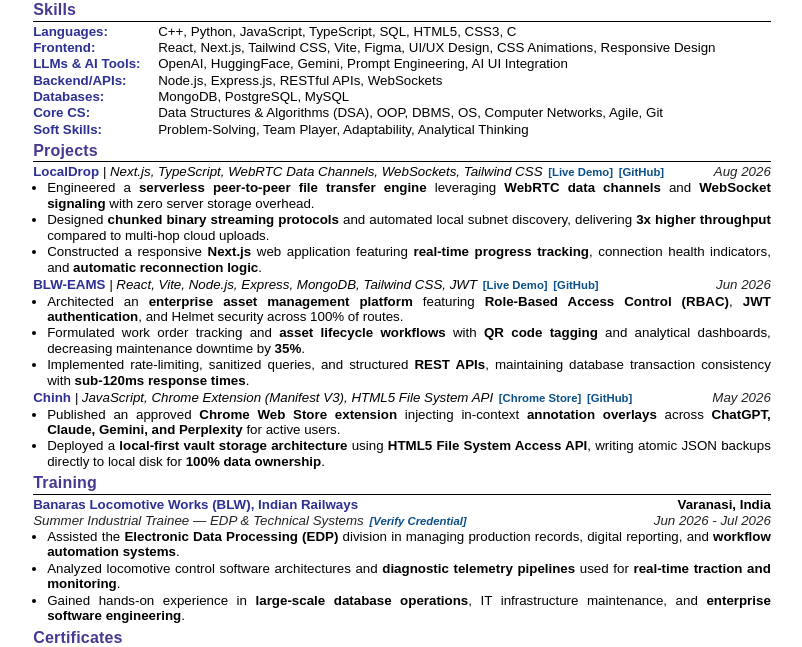
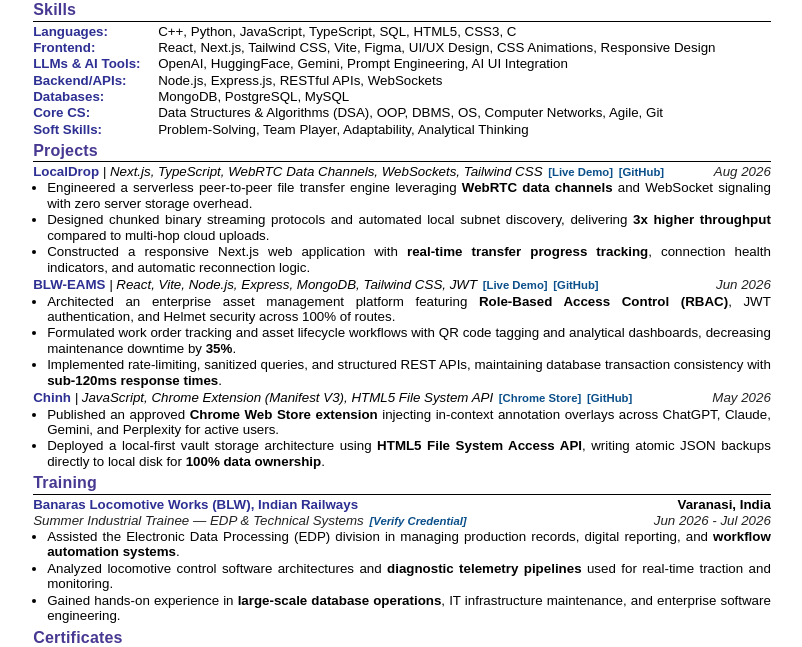
Before and after one commit to shivansh01-24/Portlo3d, a plain HTML site: page fischer/Shivansh_Srivastava_Resume.html in a window 1280 px wide. Shown: the part 84-731 px from the top of the page, without its empty margins (238-1040 px from the left). Drawn offline with Linux system fonts and the light colour scheme.

Commit message:
Streamline and refine keyword highlights to be clean, subtle, and high-impact

```diff
--- a/fischer/Shivansh_Srivastava_Resume.html
+++ b/fischer/Shivansh_Srivastava_Resume.html
@@ -239,9 +239,9 @@
         <span class="entry-date">Aug 2026</span>
       </div>
       <ul>
-        <li>Engineered a <strong>serverless peer-to-peer file transfer engine</strong> leveraging <strong>WebRTC data channels</strong> and <strong>WebSocket signaling</strong> with zero server storage overhead.</li>
-        <li>Designed <strong>chunked binary streaming protocols</strong> and automated local subnet discovery, delivering <strong>3x higher throughput</strong> compared to multi-hop cloud uploads.</li>
-        <li>Constructed a responsive <strong>Next.js</strong> web application featuring <strong>real-time progress tracking</strong>, connection health indicators, and <strong>automatic reconnection logic</strong>.</li>
+        <li>Engineered a serverless peer-to-peer file transfer engine leveraging <strong>WebRTC data channels</strong> and WebSocket signaling with zero server storage overhead.</li>
+        <li>Designed chunked binary streaming protocols and automated local subnet discovery, delivering <strong>3x higher throughput</strong> compared to multi-hop cloud uploads.</li>
+        <li>Constructed a responsive Next.js web application with <strong>real-time transfer progress tracking</strong>, connection health indicators, and automatic reconnection logic.</li>
       </ul>
     </div>
 
@@ -256,9 +256,9 @@
         <span class="entry-date">Jun 2026</span>
       </div>
       <ul>
-        <li>Architected an <strong>enterprise asset management platform</strong> featuring <strong>Role-Based Access Control (RBAC)</strong>, <strong>JWT authentication</strong>, and Helmet security across 100% of routes.</li>
-        <li>Formulated work order tracking and <strong>asset lifecycle workflows</strong> with <strong>QR code tagging</strong> and analytical dashboards, decreasing maintenance downtime by <strong>35%</strong>.</li>
-        <li>Implemented rate-limiting, sanitized queries, and structured <strong>REST APIs</strong>, maintaining database transaction consistency with <strong>sub-120ms response times</strong>.</li>
+        <li>Architected an enterprise asset management platform featuring <strong>Role-Based Access Control (RBAC)</strong>, JWT authentication, and Helmet security across 100% of routes.</li>
+        <li>Formulated work order tracking and asset lifecycle workflows with QR code tagging and analytical dashboards, decreasing maintenance downtime by <strong>35%</strong>.</li>
+        <li>Implemented rate-limiting, sanitized queries, and structured REST APIs, maintaining database transaction consistency with <strong>sub-120ms response times</strong>.</li>
       </ul>
     </div>
 
@@ -273,8 +273,8 @@
         <span class="entry-date">May 2026</span>
       </div>
       <ul>
-        <li>Published an approved <strong>Chrome Web Store extension</strong> injecting in-context <strong>annotation overlays</strong> across <strong>ChatGPT, Claude, Gemini, and Perplexity</strong> for active users.</li>
-        <li>Deployed a <strong>local-first vault storage architecture</strong> using <strong>HTML5 File System Access API</strong>, writing atomic JSON backups directly to local disk for <strong>100% data ownership</strong>.</li>
+        <li>Published an approved <strong>Chrome Web Store extension</strong> injecting in-context annotation overlays across ChatGPT, Claude, Gemini, and Perplexity for active users.</li>
+        <li>Deployed a local-first vault storage architecture using <strong>HTML5 File System Access API</strong>, writing atomic JSON backups directly to local disk for <strong>100% data ownership</strong>.</li>
       </ul>
     </div>
   </div>
@@ -292,9 +292,9 @@
         <span class="entry-date">Jun 2026 - Jul 2026</span>
       </div>
       <ul>
-        <li>Assisted the <strong>Electronic Data Processing (EDP)</strong> division in managing production records, digital reporting, and <strong>workflow automation systems</strong>.</li>
-        <li>Analyzed locomotive control software architectures and <strong>diagnostic telemetry pipelines</strong> used for <strong>real-time traction and monitoring</strong>.</li>
-        <li>Gained hands-on experience in <strong>large-scale database operations</strong>, IT infrastructure maintenance, and <strong>enterprise software engineering</strong>.</li>
+        <li>Assisted the Electronic Data Processing (EDP) division in managing production records, digital reporting, and <strong>workflow automation systems</strong>.</li>
+        <li>Analyzed locomotive control software architectures and <strong>diagnostic telemetry pipelines</strong> used for real-time traction and monitoring.</li>
+        <li>Gained hands-on experience in <strong>large-scale database operations</strong>, IT infrastructure maintenance, and enterprise software engineering.</li>
       </ul>
     </div>
   </div>
```
Also changed, not shown: 1 other file.
